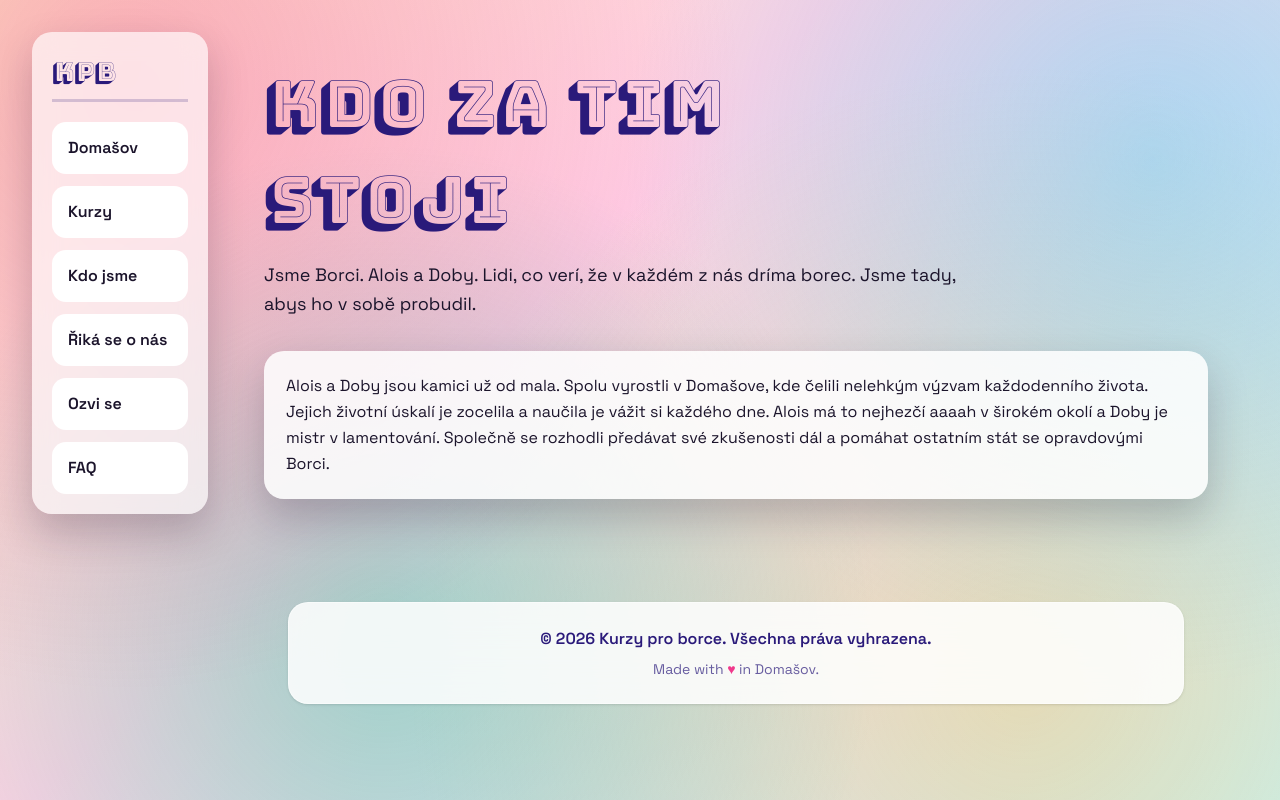
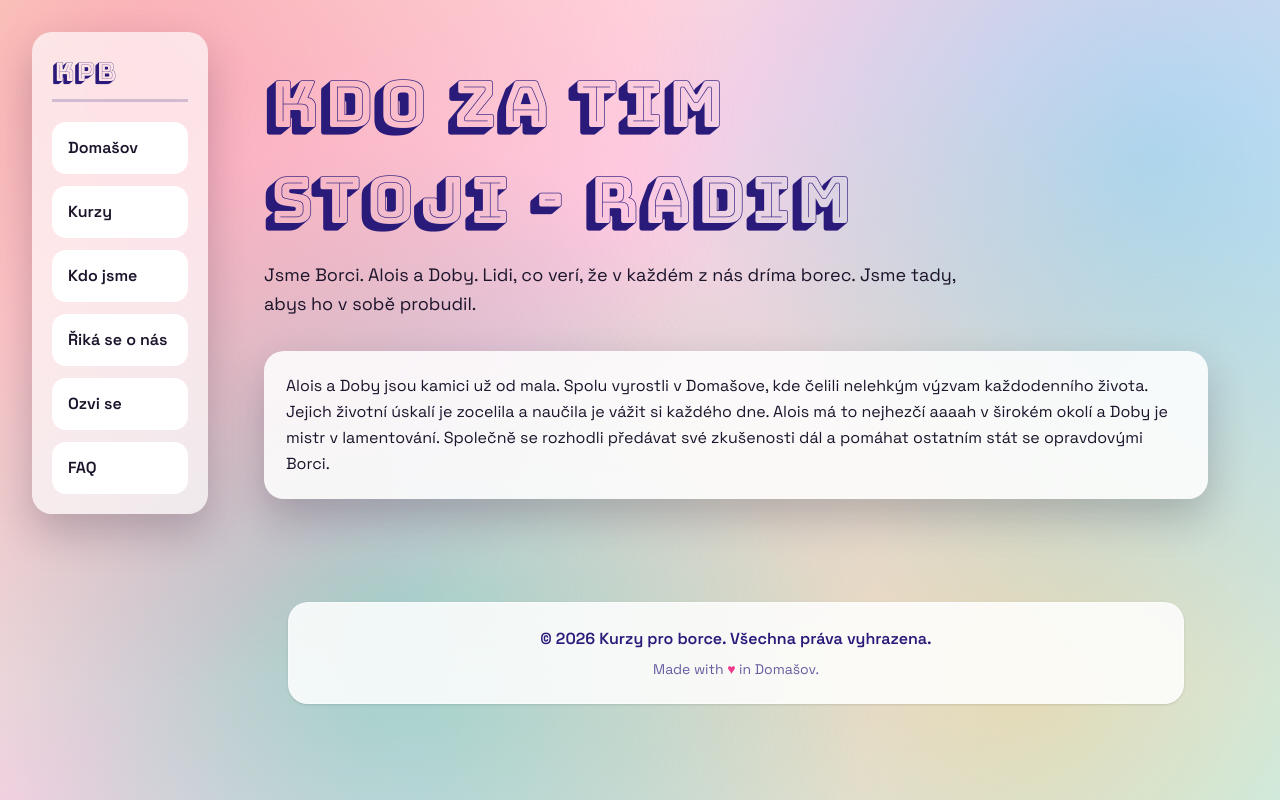
Before and after one commit to racochejlisdadnow/KurzyBorci, an Astro site: page /KurzyBorci/about in a window 1280 px wide. Built offline with nearby package versions, Linux system fonts and the light colour scheme; Astro itself is replaced by a stand-in of ours.

Commit message:
Change header

```diff
--- a/src/pages/about/index.astro
+++ b/src/pages/about/index.astro
@@ -7,7 +7,7 @@ import Layout from "../../layouts/Layout.astro";
     <h1
       class="font-display text-[clamp(36px,5vw,64px)] m-[8px_0_12px] text-navy"
     >
-      Kdo za tim stoji
+      Kdo za tim stoji - RADIM
     </h1>
     <p class="text-lg leading-relaxed">
       Jsme Borci. Alois a Doby. Lidi, co verí, že v každém z nás dríma borec.
```
